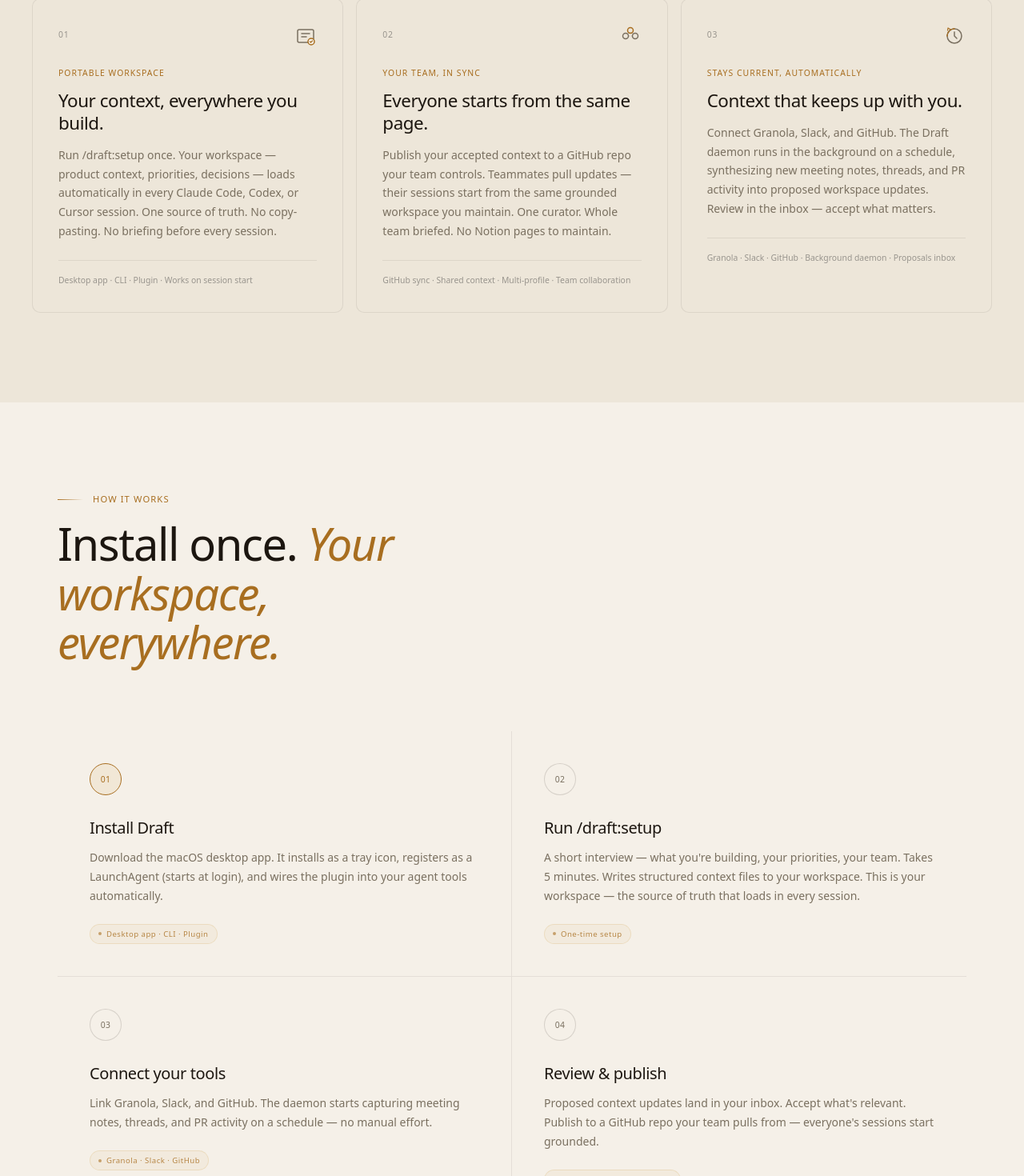
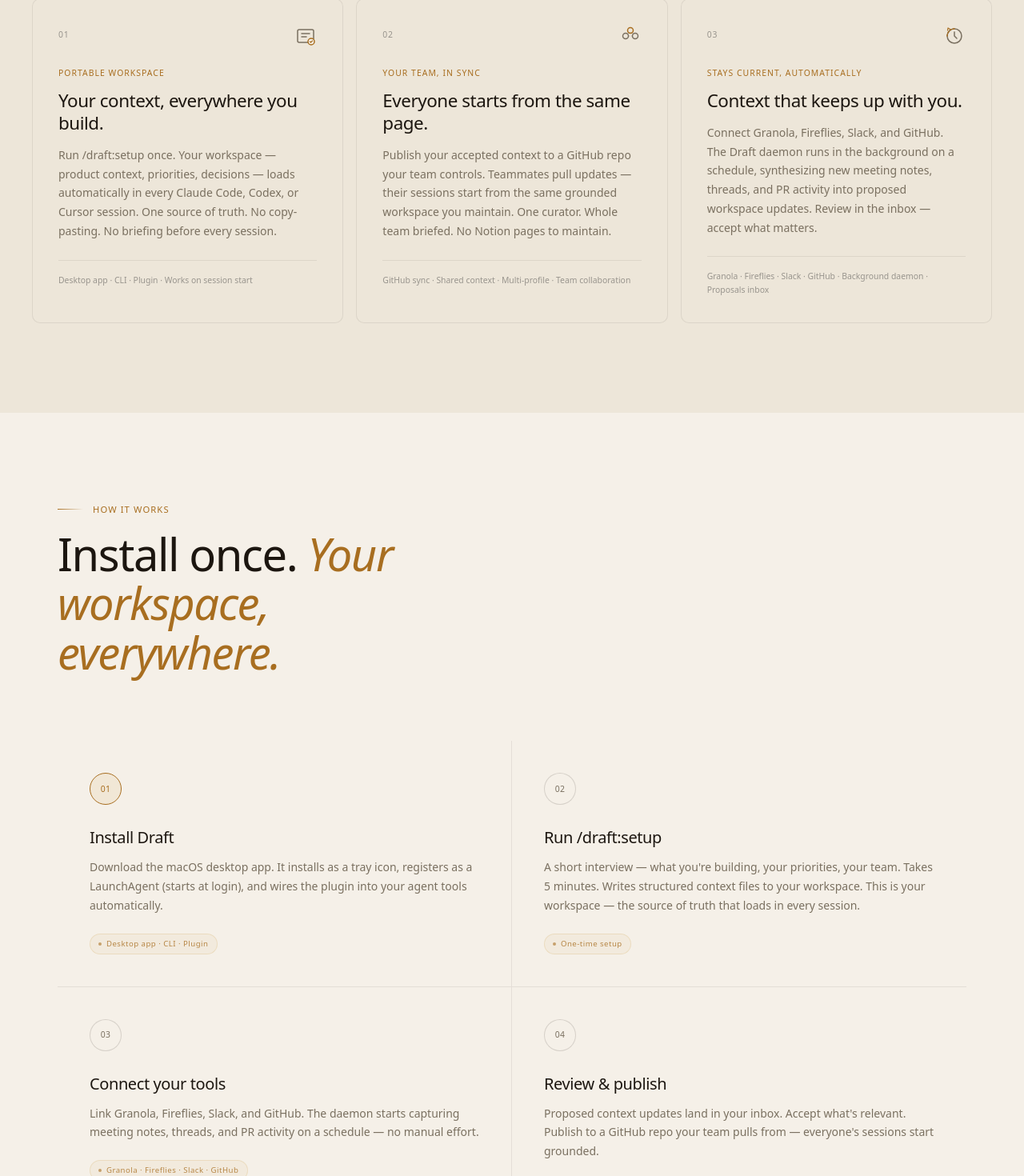
Before and after one commit to idodekerobo/draft, a Next.js app in the folder landing-page-app/: page / in a window 1280 px wide. Shown: the part 1386-2856 px from the top of the page at 80% size. Built offline with nearby package versions, Linux system fonts and the light colour scheme; no server answers.

Commit message:
docs: mention Fireflies alongside Granola, Slack, and GitHub
Landing page feature copy and the daemon overview doc listed the three
integrations by name; added Fireflies to keep the copy accurate.

```diff
--- a/landing-page-app/components/Features.tsx
+++ b/landing-page-app/components/Features.tsx
@@ -38,8 +38,8 @@ const features = [
     number: "03",
     title: "Stays current, automatically",
     headline: "Context that keeps up with you.",
-    body: "Connect Granola, Slack, and GitHub. The Draft daemon runs in the background on a schedule, synthesizing new meeting notes, threads, and PR activity into proposed workspace updates. Review in the inbox — accept what matters.",
-    detail: "Granola · Slack · GitHub · Background daemon · Proposals inbox",
+    body: "Connect Granola, Fireflies, Slack, and GitHub. The Draft daemon runs in the background on a schedule, synthesizing new meeting notes, threads, and PR activity into proposed workspace updates. Review in the inbox — accept what matters.",
+    detail: "Granola · Fireflies · Slack · GitHub · Background daemon · Proposals inbox",
     icon: (
       <svg width="28" height="28" viewBox="0 0 28 28" fill="none">
         <circle cx="14" cy="14" r="9" stroke="currentColor" strokeWidth="1.5"/>
--- a/landing-page-app/components/HowItWorks.tsx
+++ b/landing-page-app/components/HowItWorks.tsx
@@ -18,8 +18,8 @@ const steps = [
   {
     step: "03",
     title: "Connect your tools",
-    body: "Link Granola, Slack, and GitHub. The daemon starts capturing meeting notes, threads, and PR activity on a schedule — no manual effort.",
-    tag: "Granola · Slack · GitHub",
+    body: "Link Granola, Fireflies, Slack, and GitHub. The daemon starts capturing meeting notes, threads, and PR activity on a schedule — no manual effort.",
+    tag: "Granola · Fireflies · Slack · GitHub",
   },
   {
     step: "04",
```
Also changed, not shown: 1 other file (tests, documents, lock files or other folders).
